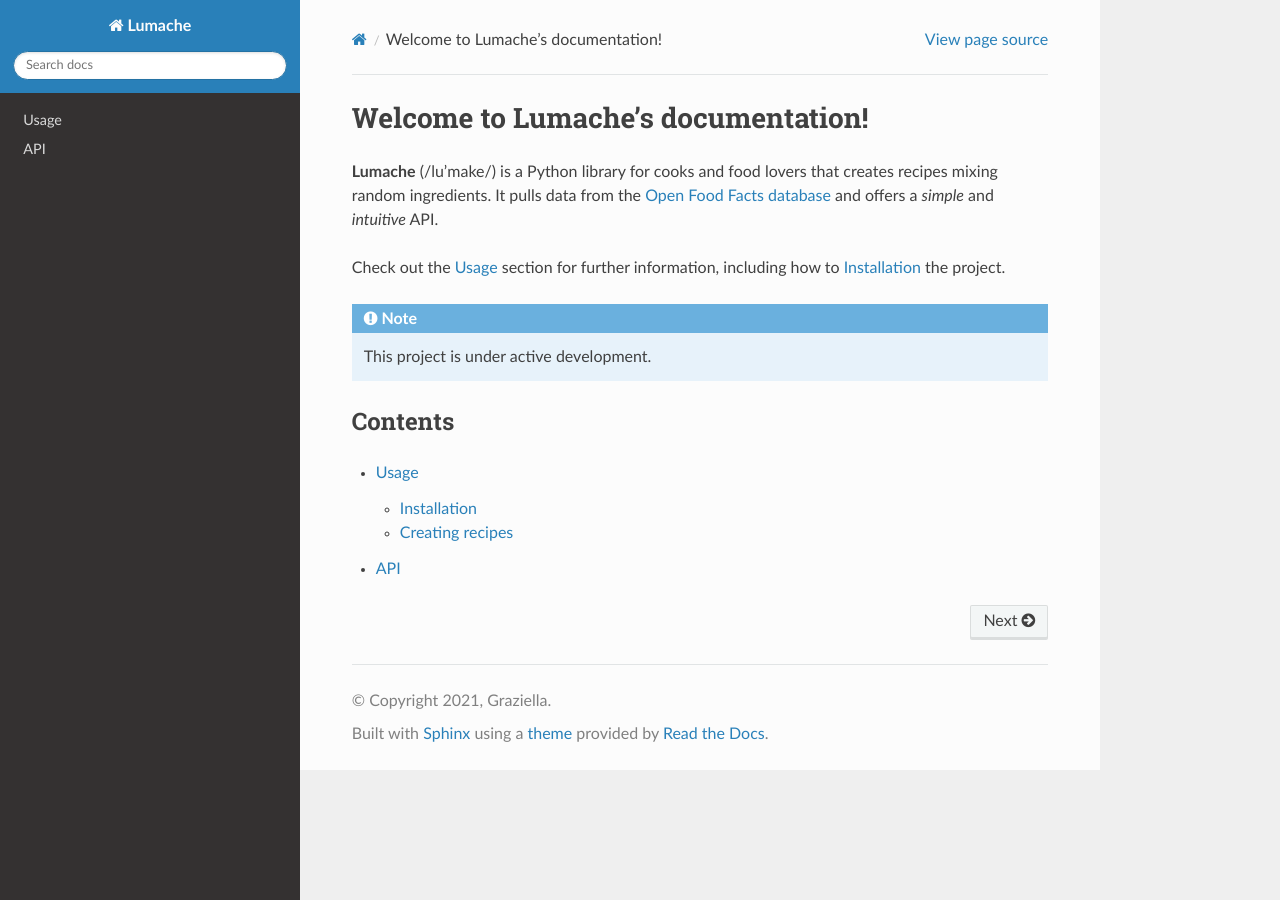
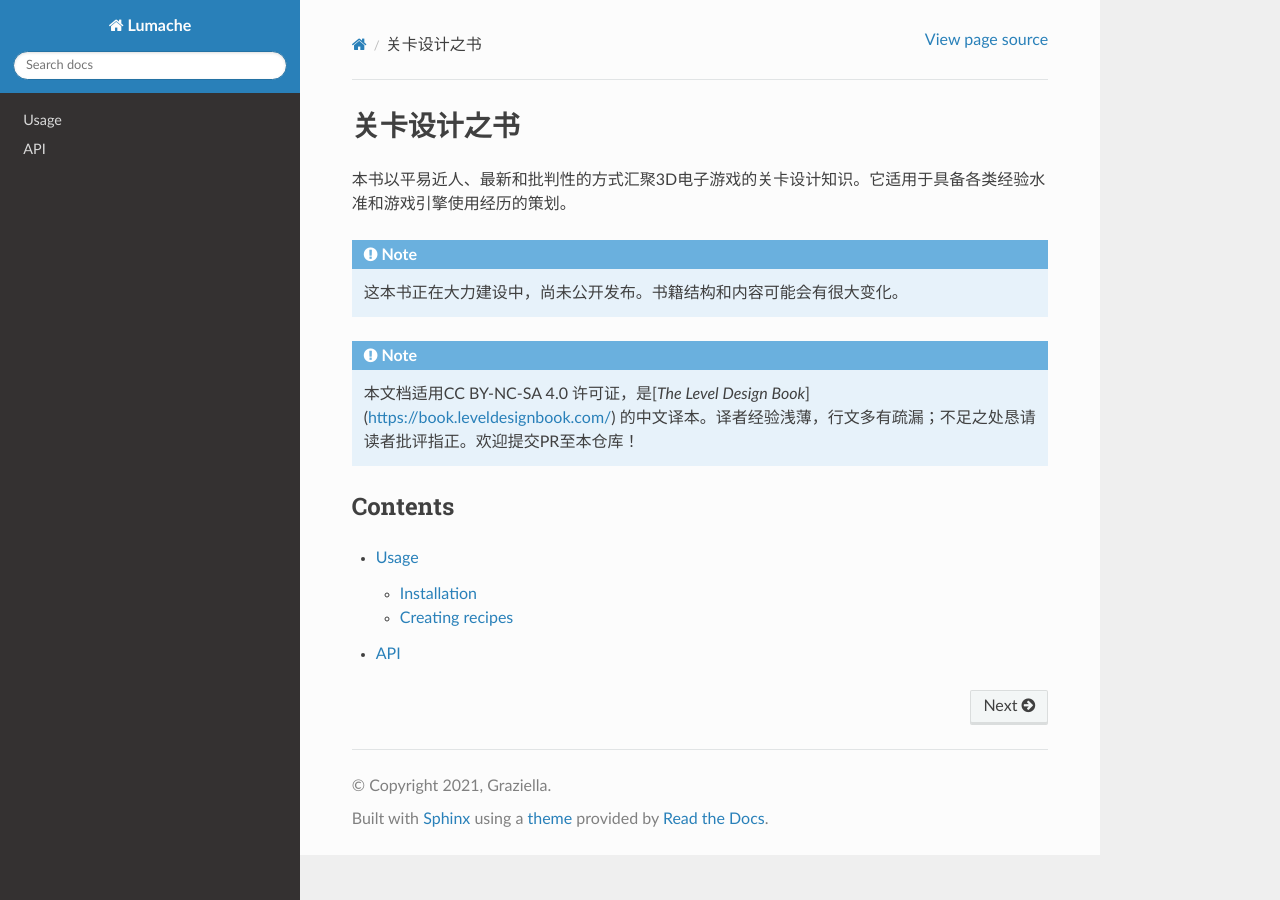
Before and after one commit to dyron503/the-level-design-book-zh, a Sphinx documentation site: the page built from docs/source/index.rst, in a window 1280 px wide. Built offline with Sphinx 7.4.7 and the Read the Docs theme 3.1.0, drawn with Linux system fonts in a browser that asks for light colours.

Commit message:
Update index.rst

```diff
--- a/docs/source/index.rst
+++ b/docs/source/index.rst
@@ -1,17 +1,15 @@
-Welcome to Lumache's documentation!
+关卡设计之书
 ===================================
 
-**Lumache** (/lu'make/) is a Python library for cooks and food lovers
-that creates recipes mixing random ingredients.
-It pulls data from the `Open Food Facts database <https://world.openfoodfacts.org/>`_
-and offers a *simple* and *intuitive* API.
-
-Check out the :doc:`usage` section for further information, including
-how to :ref:`installation` the project.
+本书以平易近人、最新和批判性的方式汇聚3D电子游戏的关卡设计知识。它适用于具备各类经验水准和游戏引擎使用经历的策划。
 
 .. note::
 
-   This project is under active development.
+   这本书正在大力建设中，尚未公开发布。书籍结构和内容可能会有很大变化。
+
+.. note::
+
+   本文档适用CC BY-NC-SA 4.0 许可证，是[*The Level Design Book*](https://book.leveldesignbook.com/) 的中文译本。译者经验浅薄，行文多有疏漏；不足之处恳请读者批评指正。欢迎提交PR至本仓库！
 
 Contents
 --------
```
